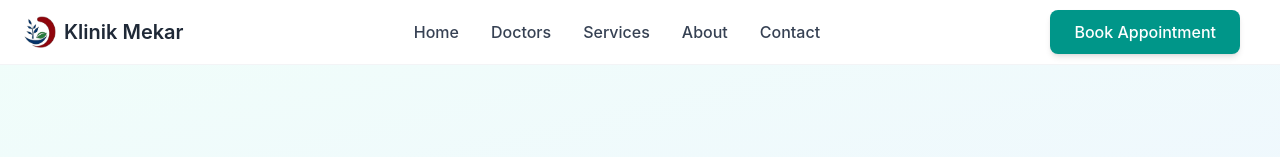
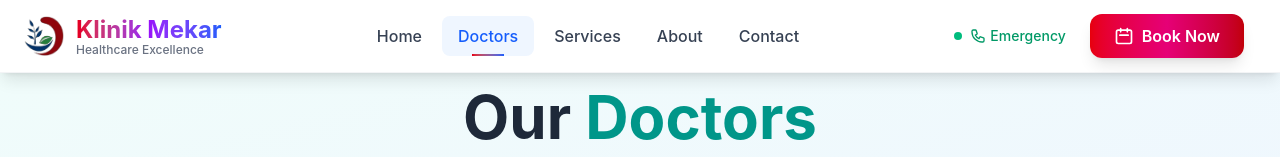
Before and after one commit to Hero2l/Clinic-System-2025, a Next.js app in the folder clinic-booking/: page /doctors in a window 1280 px wide. Shown: the top 157 px of the page. Built offline with nearby package versions, Linux system fonts and the light colour scheme.

Commit message:
Enhance Header to use more red and blue

```diff
--- a/clinic-booking/src/components/layout/Header.tsx
+++ b/clinic-booking/src/components/layout/Header.tsx
@@ -1,123 +1,271 @@
 "use client";
-import { useState } from "react";
+import { useState, useEffect } from "react";
 import Link from "next/link";
 import { usePathname } from "next/navigation";
 
 export default function Header() {
   const [isOpen, setIsOpen] = useState(false);
+  const [isScrolled, setIsScrolled] = useState(false);
   const pathname = usePathname();
   const isBookingForm = pathname === '/';
 
+  // Handle scroll effect
+  useEffect(() => {
+    const handleScroll = () => {
+      setIsScrolled(window.scrollY > 20);
+    };
+    window.addEventListener('scroll', handleScroll);
+    return () => window.removeEventListener('scroll', handleScroll);
+  }, []);
+
+  // Navigation items with active state detection
+  const isActive = (path: string) => pathname === path;
+
   return (
-    <header className="bg-white shadow-lg border-b border-gray-100">
+    <header className={`fixed top-0 left-0 right-0 z-50 transition-all duration-300 ${isScrolled
+        ? 'bg-white/95 backdrop-blur-md shadow-2xl border-b border-red-100'
+        : 'bg-white shadow-lg border-b border-gray-100'
+      }`}>
       <div className="container mx-auto px-4 lg:px-6">
-        <div className="flex justify-between items-center h-16">
-          {/* Logo */}
-          <Link href="/" className="flex items-center space-x-2 text-[var(--medical-green)] hover:text-[var(--success)] transition-colors duration-[var(--transition-normal)]">
-            <img src="/logo/klinik-mekar-logo-only.png" alt="Klinik Mekar Logo" className="w-8 h-8" />
-            <span className="text-xl font-semibold text-[var(--foreground)]">Klinik Mekar</span>
+        <div className="flex justify-between items-center h-16 lg:h-18">
+          {/* Enhanced Logo */}
+          <Link
+            href="/"
+            className="group flex items-center space-x-3 hover:scale-105 transition-all duration-300"
+          >
+            <div className="relative">
+              <img
+                src="/logo/klinik-mekar-logo-only.png"
+                alt="Klinik Mekar Logo"
+                className="w-10 h-10 transition-transform duration-300 group-hover:rotate-12"
+              />
+              <div className="absolute -inset-1 bg-gradient-to-r from-red-500 to-blue-500 rounded-full opacity-0 group-hover:opacity-20 transition-opacity duration-300 blur-sm"></div>
+            </div>
+            <div className="hidden sm:block">
+              <span className="text-xl lg:text-2xl font-bold bg-gradient-to-r from-red-600 via-purple-600 to-blue-600 bg-clip-text text-transparent">
+                Klinik Mekar
+              </span>
+              <div className="text-xs text-gray-500 font-medium -mt-1">Healthcare Excellence</div>
+            </div>
+            <span className="sm:hidden text-xl font-bold bg-gradient-to-r from-red-600 to-blue-600 bg-clip-text text-transparent">
+              Klinik Mekar
+            </span>
           </Link>
 
-          {/* Desktop Navigation */}
-          <nav className="hidden lg:flex items-center space-x-8">
-            <Link href="/" className="text-gray-700 hover:text-teal-600 font-medium transition-colors">
+          {/* Enhanced Desktop Navigation */}
+          <nav className="hidden lg:flex items-center space-x-1">
+            <Link
+              href="/"
+              className={`relative px-4 py-2 font-medium rounded-lg transition-all duration-300 group ${isActive('/')
+                  ? 'text-red-600 bg-red-50'
+                  : 'text-gray-700 hover:text-red-600 hover:bg-red-50/50'
+                }`}
+            >
               Home
+              <div className={`absolute bottom-0 left-1/2 transform -translate-x-1/2 w-0 h-0.5 bg-gradient-to-r from-red-600 to-blue-600 transition-all duration-300 ${isActive('/') ? 'w-8' : 'group-hover:w-6'
+                }`}></div>
             </Link>
-            <Link href="/doctors" className="text-gray-700 hover:text-teal-600 font-medium transition-colors">
+
+            <Link
+              href="/doctors"
+              className={`relative px-4 py-2 font-medium rounded-lg transition-all duration-300 group ${isActive('/doctors')
+                  ? 'text-blue-600 bg-blue-50'
+                  : 'text-gray-700 hover:text-blue-600 hover:bg-blue-50/50'
+                }`}
+            >
               Doctors
+              <div className={`absolute bottom-0 left-1/2 transform -translate-x-1/2 w-0 h-0.5 bg-gradient-to-r from-red-600 to-blue-600 transition-all duration-300 ${isActive('/doctors') ? 'w-8' : 'group-hover:w-6'
+                }`}></div>
             </Link>
-            <Link href="/services" className="text-gray-700 hover:text-teal-600 font-medium transition-colors">
+
+            <Link
+              href="/services"
+              className={`relative px-4 py-2 font-medium rounded-lg transition-all duration-300 group ${isActive('/services')
+                  ? 'text-emerald-600 bg-emerald-50'
+                  : 'text-gray-700 hover:text-emerald-600 hover:bg-emerald-50/50'
+                }`}
+            >
               Services
+              <div className={`absolute bottom-0 left-1/2 transform -translate-x-1/2 w-0 h-0.5 bg-gradient-to-r from-red-600 to-blue-600 transition-all duration-300 ${isActive('/services') ? 'w-8' : 'group-hover:w-6'
+                }`}></div>
             </Link>
-            <Link href="/about" className="text-gray-700 hover:text-teal-600 font-medium transition-colors">
+
+            <Link
+              href="/about"
+              className={`relative px-4 py-2 font-medium rounded-lg transition-all duration-300 group ${isActive('/about')
+                  ? 'text-purple-600 bg-purple-50'
+                  : 'text-gray-700 hover:text-purple-600 hover:bg-purple-50/50'
+                }`}
+            >
               About
+              <div className={`absolute bottom-0 left-1/2 transform -translate-x-1/2 w-0 h-0.5 bg-gradient-to-r from-red-600 to-blue-600 transition-all duration-300 ${isActive('/about') ? 'w-8' : 'group-hover:w-6'
+                }`}></div>
             </Link>
-            <Link href="/contact" className="text-gray-700 hover:text-teal-600 font-medium transition-colors">
+
+            <Link
+              href="/contact"
+              className={`relative px-4 py-2 font-medium rounded-lg transition-all duration-300 group ${isActive('/contact')
+                  ? 'text-pink-600 bg-pink-50'
+                  : 'text-gray-700 hover:text-pink-600 hover:bg-pink-50/50'
+                }`}
+            >
               Contact
+              <div className={`absolute bottom-0 left-1/2 transform -translate-x-1/2 w-0 h-0.5 bg-gradient-to-r from-red-600 to-blue-600 transition-all duration-300 ${isActive('/contact') ? 'w-8' : 'group-hover:w-6'
+                }`}></div>
             </Link>
           </nav>
 
-          {/* Book Appointment Button & Mobile Menu */}
-          <div className="flex items-center space-x-4">
+          {/* Enhanced Action Buttons & Mobile Menu */}
+          <div className="flex items-center space-x-3">
+            {/* Emergency Call Button - Desktop */}
+            <a
+              href="tel:+60123456789"
+              className="hidden lg:inline-flex items-center px-3 py-2 text-emerald-600 hover:text-emerald-700 font-medium rounded-lg hover:bg-emerald-50 transition-all duration-300 group"
+            >
+              <div className="w-2 h-2 bg-emerald-500 rounded-full mr-2 animate-pulse"></div>
+              <svg className="w-4 h-4 mr-1 transition-transform duration-300 group-hover:scale-110" fill="none" stroke="currentColor" viewBox="0 0 24 24">
+                <path strokeLinecap="round" strokeLinejoin="round" strokeWidth={2} d="M3 5a2 2 0 012-2h3.28a1 1 0 01.948.684l1.498 4.493a1 1 0 01-.502 1.21l-2.257 1.13a11.042 11.042 0 005.516 5.516l1.13-2.257a1 1 0 011.21-.502l4.493 1.498a1 1 0 01.684.949V19a2 2 0 01-2 2h-1C9.716 21 3 14.284 3 6V5z" />
+              </svg>
+              <span className="hidden xl:inline text-sm">Emergency</span>
+            </a>
+
+            {/* Book Appointment Button */}
             {pathname !== '/book-appointment' && (
               <Link
                 href="/book-appointment"
-                className="hidden sm:inline-flex items-center px-6 py-2.5 bg-teal-600 hover:bg-teal-700 text-white font-medium rounded-lg transition-colors shadow-md hover:shadow-lg"
+                className="hidden sm:inline-flex items-center px-6 py-2.5 bg-gradient-to-r from-red-600 via-pink-600 to-red-700 hover:from-red-700 hover:via-pink-700 hover:to-red-800 text-white font-semibold rounded-xl transition-all duration-300 shadow-lg hover:shadow-2xl hover:shadow-red-500/25 transform hover:scale-105 hover:-translate-y-0.5 group relative overflow-hidden"
               >
-                Book Appointment
+                <div className="absolute inset-0 bg-gradient-to-r from-white/20 to-transparent opacity-0 group-hover:opacity-100 transition-opacity duration-300"></div>
+                <svg className="w-5 h-5 mr-2 relative z-10 transition-transform duration-300 group-hover:rotate-12" fill="none" stroke="currentColor" viewBox="0 0 24 24">
+                  <path strokeLinecap="round" strokeLinejoin="round" strokeWidth={2} d="M8 7V3m8 4V3m-9 8h10M5 21h14a2 2 0 002-2V7a2 2 0 00-2-2H5a2 2 0 00-2 2v12a2 2 0 002 2z" />
+                </svg>
+                <span className="relative z-10">Book Now</span>
               </Link>
             )}
 
-            {/* Mobile Menu Button */}
+            {/* Enhanced Mobile Menu Button */}
             <button
-              className="lg:hidden flex items-center justify-center w-10 h-10 text-gray-700 hover:text-teal-600 transition-colors"
+              className="lg:hidden relative flex items-center justify-center w-10 h-10 text-gray-700 hover:text-red-600 transition-all duration-300 rounded-lg hover:bg-red-50 group"
               onClick={() => setIsOpen(!isOpen)}
               aria-label="Toggle menu"
             >
-              {isOpen ? (
-                <svg className="w-6 h-6" fill="none" stroke="currentColor" viewBox="0 0 24 24">
-                  <path strokeLinecap="round" strokeLinejoin="round" strokeWidth={2} d="M6 18L18 6M6 6l12 12" />
-                </svg>
-              ) : (
-                <svg className="w-6 h-6" fill="none" stroke="currentColor" viewBox="0 0 24 24">
-                  <path strokeLinecap="round" strokeLinejoin="round" strokeWidth={2} d="M4 6h16M4 12h16M4 18h16" />
-                </svg>
-              )}
+              <div className="relative w-6 h-6">
+                <span className={`absolute top-1.5 left-0 w-6 h-0.5 bg-current transition-all duration-300 ${isOpen ? 'rotate-45 top-3' : ''
+                  }`}></span>
+                <span className={`absolute top-3 left-0 w-6 h-0.5 bg-current transition-all duration-300 ${isOpen ? 'opacity-0' : ''
+                  }`}></span>
+                <span className={`absolute top-4.5 left-0 w-6 h-0.5 bg-current transition-all duration-300 ${isOpen ? '-rotate-45 top-3' : ''
+                  }`}></span>
+              </div>
             </button>
           </div>
         </div>
 
-        {/* Mobile Navigation */}
-        {isOpen && (
-          <div className="lg:hidden border-t border-gray-100 py-4">
-            <nav className="flex flex-col space-y-3">
+        {/* Enhanced Mobile Navigation */}
+        <div className={`lg:hidden overflow-hidden transition-all duration-300 ${isOpen ? 'max-h-96 opacity-100' : 'max-h-0 opacity-0'
+          }`}>
+          <div className="border-t border-gray-100 py-4">
+            <nav className="flex flex-col space-y-1">
               <Link
                 href="/"
-                className="text-gray-700 hover:text-teal-600 font-medium transition-colors py-2"
+                className={`flex items-center px-4 py-3 font-medium rounded-lg transition-all duration-300 ${isActive('/')
+                    ? 'text-red-600 bg-red-50'
+                    : 'text-gray-700 hover:text-red-600 hover:bg-red-50/50'
+                  }`}
                 onClick={() => setIsOpen(false)}
               >
+                <svg className="w-5 h-5 mr-3" fill="none" stroke="currentColor" viewBox="0 0 24 24">
+                  <path strokeLinecap="round" strokeLinejoin="round" strokeWidth={2} d="M3 12l2-2m0 0l7-7 7 7M5 10v10a1 1 0 001 1h3m10-11l2 2m-2-2v10a1 1 0 01-1 1h-3m-6 0a1 1 0 001-1v-4a1 1 0 011-1h2a1 1 0 011 1v4a1 1 0 001 1m-6 0h6" />
+                </svg>
                 Home
               </Link>
+
               <Link
                 href="/doctors"
-                className="text-gray-700 hover:text-teal-600 font-medium transition-colors py-2"
+                className={`flex items-center px-4 py-3 font-medium rounded-lg transition-all duration-300 ${isActive('/doctors')
+                    ? 'text-blue-600 bg-blue-50'
+                    : 'text-gray-700 hover:text-blue-600 hover:bg-blue-50/50'
+                  }`}
                 onClick={() => setIsOpen(false)}
               >
+                <svg className="w-5 h-5 mr-3" fill="none" stroke="currentColor" viewBox="0 0 24 24">
+                  <path strokeLinecap="round" strokeLinejoin="round" strokeWidth={2} d="M16 7a4 4 0 11-8 0 4 4 0 018 0zM12 14a7 7 0 00-7 7h14a7 7 0 00-7-7z" />
+                </svg>
                 Doctors
               </Link>
+
               <Link
                 href="/services"
-                className="text-gray-700 hover:text-teal-600 font-medium transition-colors py-2"
+                className={`flex items-center px-4 py-3 font-medium rounded-lg transition-all duration-300 ${isActive('/services')
+                    ? 'text-emerald-600 bg-emerald-50'
+                    : 'text-gray-700 hover:text-emerald-600 hover:bg-emerald-50/50'
+                  }`}
                 onClick={() => setIsOpen(false)}
               >
+                <svg className="w-5 h-5 mr-3" fill="none" stroke="currentColor" viewBox="0 0 24 24">
+                  <path strokeLinecap="round" strokeLinejoin="round" strokeWidth={2} d="M9 12h6m-6 4h6m2 5H7a2 2 0 01-2-2V5a2 2 0 012-2h5.586a1 1 0 01.707.293l5.414 5.414a1 1 0 01.293.707V19a2 2 0 01-2 2z" />
+                </svg>
                 Services
               </Link>
+
               <Link
                 href="/about"
-                className="text-gray-700 hover:text-teal-600 font-medium transition-colors py-2"
+                className={`flex items-center px-4 py-3 font-medium rounded-lg transition-all duration-300 ${isActive('/about')
+                    ? 'text-purple-600 bg-purple-50'
+                    : 'text-gray-700 hover:text-purple-600 hover:bg-purple-50/50'
+                  }`}
                 onClick={() => setIsOpen(false)}
               >
+                <svg className="w-5 h-5 mr-3" fill="none" stroke="currentColor" viewBox="0 0 24 24">
+                  <path strokeLinecap="round" strokeLinejoin="round" strokeWidth={2} d="M13 16h-1v-4h-1m1-4h.01M21 12a9 9 0 11-18 0 9 9 0 0118 0z" />
+                </svg>
                 About
               </Link>
+
               <Link
                 href="/contact"
-                className="text-gray-700 hover:text-teal-600 font-medium transition-colors py-2"
+                className={`flex items-center px-4 py-3 font-medium rounded-lg transition-all duration-300 ${isActive('/contact')
+                    ? 'text-pink-600 bg-pink-50'
+                    : 'text-gray-700 hover:text-pink-600 hover:bg-pink-50/50'
+                  }`}
                 onClick={() => setIsOpen(false)}
               >
+                <svg className="w-5 h-5 mr-3" fill="none" stroke="currentColor" viewBox="0 0 24 24">
+                  <path strokeLinecap="round" strokeLinejoin="round" strokeWidth={2} d="M3 8l7.89 7.89a2 2 0 002.22 0L21 8M5 19h14a2 2 0 002-2V7a2 2 0 00-2-2H5a2 2 0 00-2 2v10a2 2 0 002 2z" />
+                </svg>
                 Contact
               </Link>
+
+              {/* Mobile Emergency & Book Buttons */}
+              <div className="pt-4 border-t border-gray-100 mt-4 space-y-3">
+                <a
+                  href="tel:+60123456789"
+                  className="flex items-center justify-center px-4 py-3 bg-emerald-50 hover:bg-emerald-100 text-emerald-600 font-medium rounded-lg transition-all duration-300"
+                  onClick={() => setIsOpen(false)}
+                >
+                  <div className="w-2 h-2 bg-emerald-500 rounded-full mr-2 animate-pulse"></div>
+                  <svg className="w-5 h-5 mr-2" fill="none" stroke="currentColor" viewBox="0 0 24 24">
+                    <path strokeLinecap="round" strokeLinejoin="round" strokeWidth={2} d="M3 5a2 2 0 012-2h3.28a1 1 0 01.948.684l1.498 4.493a1 1 0 01-.502 1.21l-2.257 1.13a11.042 11.042 0 005.516 5.516l1.13-2.257a1 1 0 011.21-.502l4.493 1.498a1 1 0 01.684.949V19a2 2 0 01-2 2h-1C9.716 21 3 14.284 3 6V5z" />
+                  </svg>
+                  Emergency Call
+                </a>
+
                 {pathname !== '/book-appointment' && (
                   <Link
                     href="/book-appointment"
-                  className="inline-flex items-center justify-center mt-4 px-6 py-3 bg-teal-600 hover:bg-teal-700 text-white font-medium rounded-lg transition-colors shadow-md"
+                    className="flex items-center justify-center px-4 py-3 bg-gradient-to-r from-red-600 to-red-700 hover:from-red-700 hover:to-red-800 text-white font-semibold rounded-lg transition-all duration-300 shadow-lg"
                     onClick={() => setIsOpen(false)}
                   >
+                    <svg className="w-5 h-5 mr-2" fill="none" stroke="currentColor" viewBox="0 0 24 24">
+                      <path strokeLinecap="round" strokeLinejoin="round" strokeWidth={2} d="M8 7V3m8 4V3m-9 8h10M5 21h14a2 2 0 002-2V7a2 2 0 00-2-2H5a2 2 0 00-2 2v12a2 2 0 002 2z" />
+                    </svg>
                     Book Appointment
                   </Link>
                 )}
+              </div>
             </nav>
           </div>
-        )}
+        </div>
       </div>
     </header>
   );
```
Lines whose indentation alone changed are shown as unchanged.
